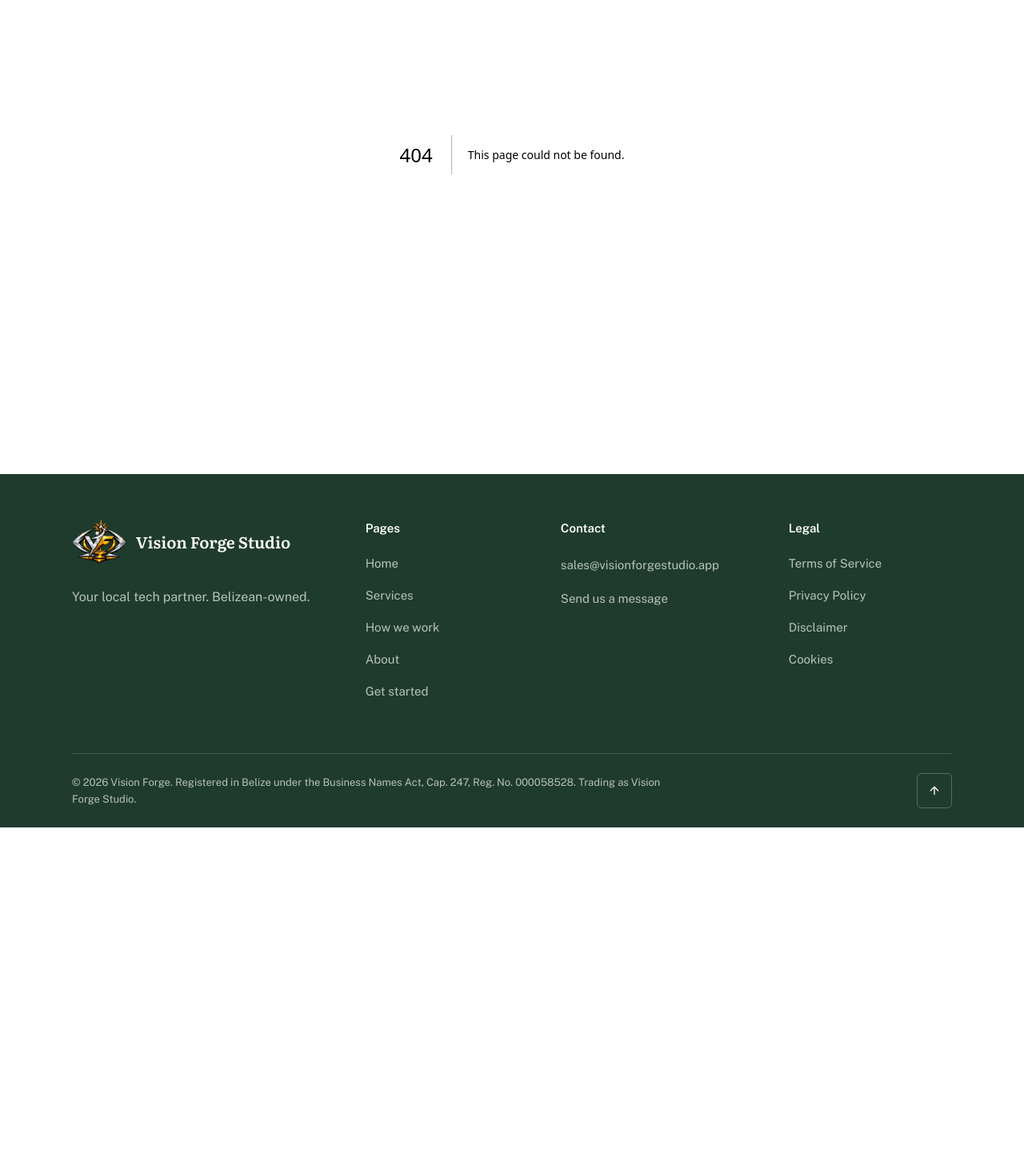
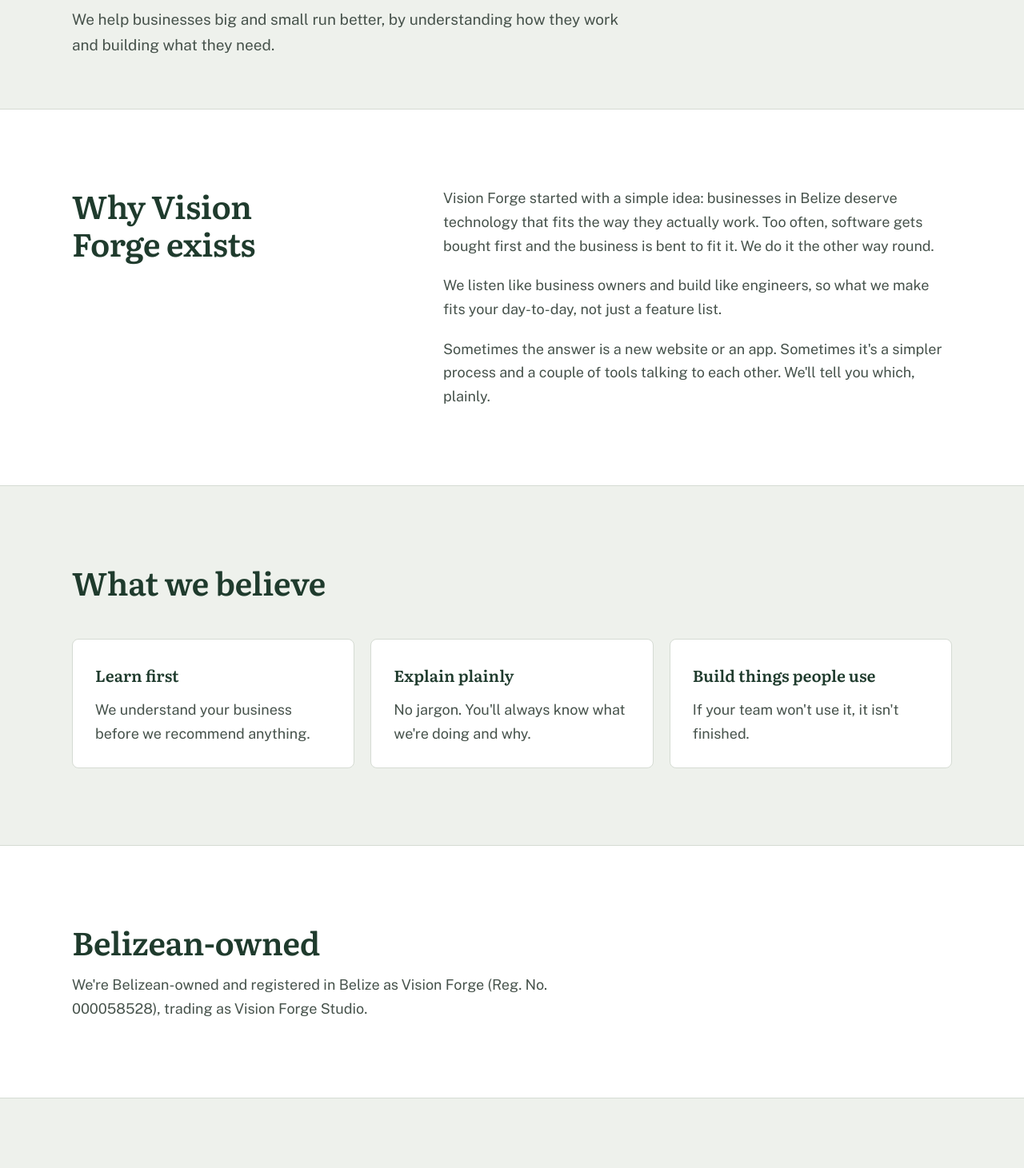
Before and after one commit to nonchxlantdev/visionforgewebsite, a Next.js app: page /about in a window 1280 px wide. Before the commit this address had no page. Shown: the part 280-1741 px from the top of the page at 80% size. Before the commit the page ends 1315 px from the top, so only its background shows below. Built offline with nearby package versions, Linux system fonts and the light colour scheme.

Commit message:
feat: About page
Co-Authored-By: Claude Opus 5.5 <noreply@anthropic.com>
Claude-Session: https://claude.ai/code/session_01SGEzc9LhsxQMTWN73jjpS7

```diff
--- /dev/null
+++ b/app/about/page.tsx
@@ -0,0 +1,53 @@
+import type { Metadata } from "next";
+import { ClosingBand } from "@/components/layout/ClosingBand";
+import { PageHeader } from "@/components/layout/PageHeader";
+import { SectionHeading } from "@/components/ui/SectionHeading";
+import { about } from "@/lib/site";
+
+export const metadata: Metadata = {
+  title: "About | Vision Forge Studio",
+  description:
+    "Vision Forge Studio is a Belizean-owned team bringing technology to businesses big and small, built around how they actually work.",
+  alternates: { canonical: "/about" },
+};
+
+export default function AboutPage() {
+  return (
+    <>
+      <PageHeader title={about.title} lede={about.lede} />
+
+      <section aria-labelledby="story-title" className="border-b border-line">
+        <div className="mx-auto grid max-w-[1180px] gap-10 px-5 py-20 sm:px-8 md:py-24 lg:grid-cols-[0.8fr_1.2fr] lg:px-10">
+          <SectionHeading id="story-title" title="Why Vision Forge exists" />
+          <div className="max-w-[62ch] space-y-5 text-body">
+            {about.story.map((paragraph) => (
+              <p key={paragraph}>{paragraph}</p>
+            ))}
+          </div>
+        </div>
+      </section>
+
+      <section aria-labelledby="beliefs-title" className="border-b border-line bg-mist">
+        <div className="mx-auto max-w-[1180px] px-5 py-20 sm:px-8 md:py-24 lg:px-10">
+          <SectionHeading id="beliefs-title" title="What we believe" />
+          <ul className="mt-12 grid gap-5 md:grid-cols-3">
+            {about.beliefs.map((belief) => (
+              <li key={belief.title} className="rounded-lg border border-line bg-paper p-7">
+                <h3 className="font-serif text-[1.25rem] font-semibold text-ink">{belief.title}</h3>
+                <p className="mt-3 text-body">{belief.copy}</p>
+              </li>
+            ))}
+          </ul>
+        </div>
+      </section>
+
+      <section aria-labelledby="owned-title" className="border-b border-line">
+        <div className="mx-auto max-w-[1180px] px-5 py-20 sm:px-8 md:py-24 lg:px-10">
+          <SectionHeading id="owned-title" title="Belizean-owned" lede={about.owned} />
+        </div>
+      </section>
+
+      <ClosingBand />
+    </>
+  );
+}
```
Also changed, not shown: 1 other file (tests, documents, lock files or other folders).
